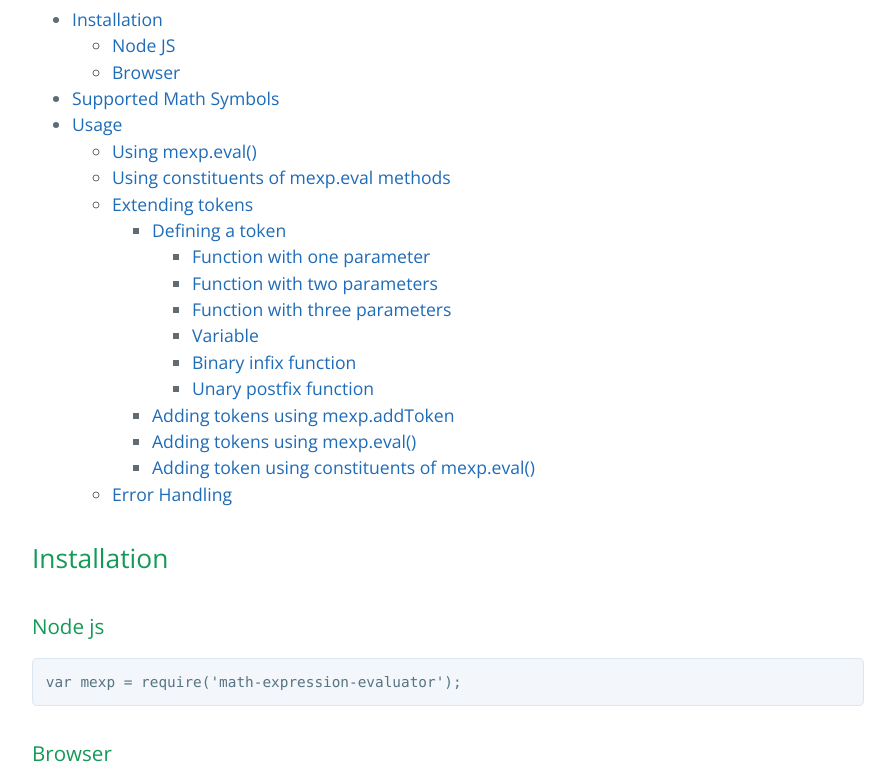
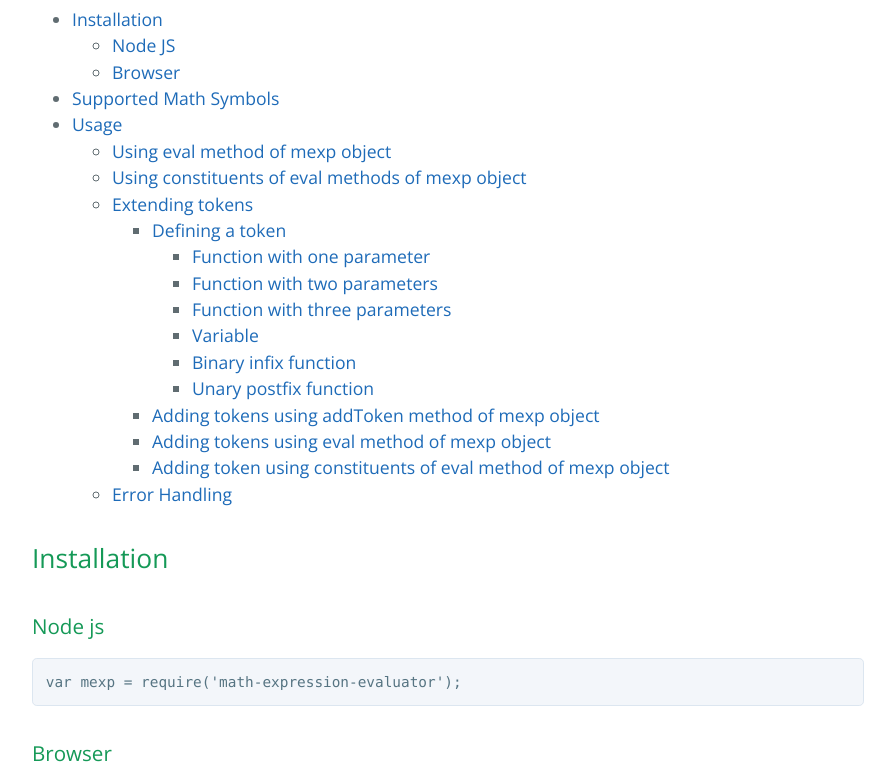
Before and after one commit to bugwheels94/math-expression-evaluator, a plain HTML site: page index.html in a window 1280 px wide. Shown: the part 580-1362 px from the top of the page, without its empty margins (192-1087 px from the left). Drawn offline with nearby package versions, Linux system fonts and the light colour scheme.

```diff
--- a/index.html
+++ b/index.html
@@ -41,8 +41,8 @@
 <a href="#usage">Usage</a>
 
 <ul>
-<li><a href="#mexp%2Eeval-method">Using mexp.eval()</a></li>
-<li><a href="#constituents-of-mexp.eval-method">Using constituents of mexp.eval methods</a></li>
+<li><a href="#using-eval-method-of-mexp-object">Using eval method of mexp object</a></li>
+<li><a href="#using-constituents-of-eval-methods-of-mexp-object">Using constituents of eval methods of mexp object</a></li>
 <li>
 <a href="#extending-tokens">Extending tokens</a>
 
@@ -59,9 +59,9 @@
 <li><a href="#unary-postfix-function">Unary postfix function</a></li>
 </ul>
 </li>
-<li><a href="#adding-tokens-using-mexp.addToken-method">Adding tokens using mexp.addToken</a></li>
-<li><a href="#adding-tokens-using-mexp.eval-method">Adding tokens using mexp.eval()</a></li>
-<li><a href="#adding-tokens-using-constituents-of-mexp.eval">Adding token using constituents of mexp.eval()</a></li>
+<li><a href="#adding-tokens-using-addToken-method-of-mexp-object">Adding tokens using addToken method of mexp object</a></li>
+<li><a href="#adding-tokens-using-eval-method-of-mexp-object">Adding tokens using eval method of mexp object</a></li>
+<li><a href="#adding-token-using-constituents-of-eval-method-of-mexp-object">Adding token using constituents of eval method of mexp object</a></li>
 </ul>
 </li>
 <li>
@@ -135,13 +135,13 @@
 <p>An expression can be evaluated using  </p>
 
 <h3>
-<a id="mexpeval-method" class="anchor" href="#mexpeval-method" aria-hidden="true"><span class="octicon octicon-link"></span></a>mexp.eval method</h3>
+<a id="using-eval-method-of-mexp-object" class="anchor" href="#using-eval-method-of-mexp-object" aria-hidden="true"><span class="octicon octicon-link"></span></a>Using eval method of mexp object</h3>
 
 <pre><code>    var value = mexp.eval(exp);
 </code></pre>
 
 <h3>
-<a id="2-constituents-of-mexpeval-method" class="anchor" href="#2-constituents-of-mexpeval-method" aria-hidden="true"><span class="octicon octicon-link"></span></a>2. Constituents of mexp.eval method</h3>
+<a id="using-constituents-of-eval-methods-of-mexp-object" class="anchor" href="#using-constituents-of-eval-methods-of-mexp-object" aria-hidden="true"><span class="octicon octicon-link"></span></a>Using constituents of eval methods of mexp object</h3>
 
 <ul>
 <li>
@@ -338,7 +338,7 @@
 </code></pre>
 
 <h4>
-<a id="adding-tokens-using-mexpaddtoken-method" class="anchor" href="#adding-tokens-using-mexpaddtoken-method" aria-hidden="true"><span class="octicon octicon-link"></span></a>Adding tokens using mexp.addToken method</h4>
+<a id="adding-tokens-using-addtoken-method-of-mexp-object" class="anchor" href="#adding-tokens-using-addtoken-method-of-mexp-object" aria-hidden="true"><span class="octicon octicon-link"></span></a>Adding tokens using addToken method of mexp object</h4>
 
 <pre><code>Mexp.addToken([token1,token2,...]);
 </code></pre>
@@ -347,7 +347,7 @@
 <strong>Note : If a variable is being added to the evaluator then the value of the variable needs to be passed as explained below.</strong></p>
 
 <h4>
-<a id="adding-tokens-using-mexpeval-method" class="anchor" href="#adding-tokens-using-mexpeval-method" aria-hidden="true"><span class="octicon octicon-link"></span></a>Adding tokens using mexp.eval method</h4>
+<a id="adding-tokens-using-eval-method-of-mexp-object" class="anchor" href="#adding-tokens-using-eval-method-of-mexp-object" aria-hidden="true"><span class="octicon octicon-link"></span></a>Adding tokens using eval method of mexp object</h4>
 
 <pre><code>var value = =mexp.eval(exp,[token1,token2,...],pair);
 </code></pre>
@@ -368,7 +368,7 @@
 </code></pre>
 
 <h4>
-<a id="adding-tokens-using-constituents-of-mexpeval-method" class="anchor" href="#adding-tokens-using-constituents-of-mexpeval-method" aria-hidden="true"><span class="octicon octicon-link"></span></a>Adding tokens using constituents of mexp.eval method</h4>
+<a id="adding-token-using-constituents-of-eval-method-of-mexp-object" class="anchor" href="#adding-token-using-constituents-of-eval-method-of-mexp-object" aria-hidden="true"><span class="octicon octicon-link"></span></a>Adding token using constituents of eval method of mexp object</h4>
 
 <pre><code>var lexed = mexp.lex(exp,[token1,token2,...]);
 </code></pre>
```
Also changed, not shown: params.json (+1 -1 lines).
